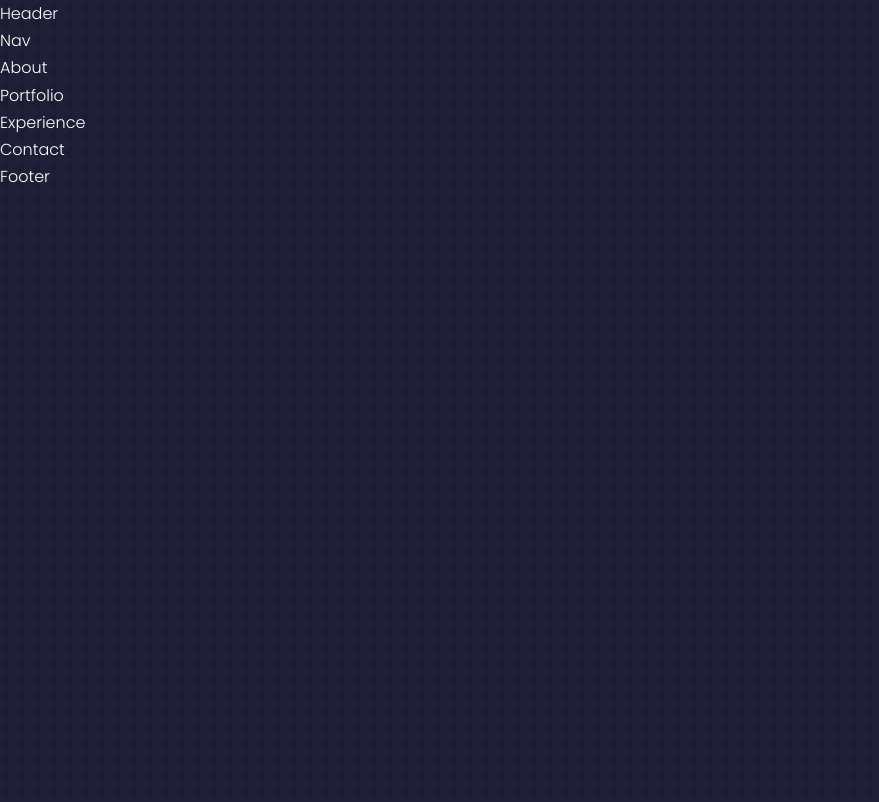
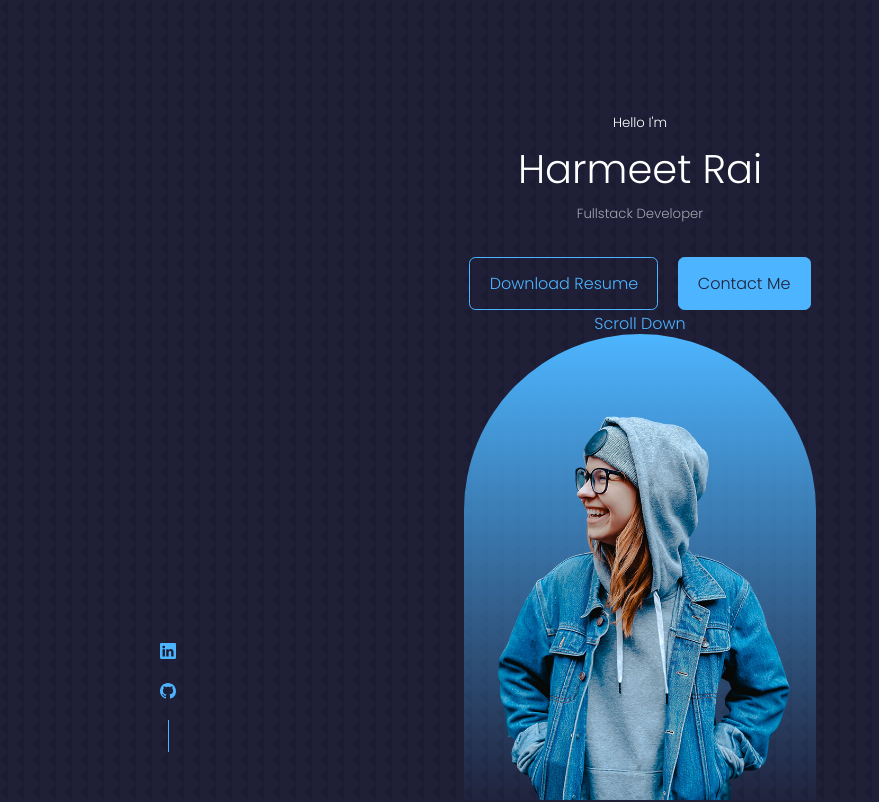
Before and after one commit to Harmeetrai/personal-website, a React (Create React App) app in the folder react-portfolio-website/: page / in a window 1280 px wide. Shown: the top 802 px of the page, without its empty margins (0-879 px from the left). Built offline with nearby package versions, Linux system fonts and the light colour scheme.

Commit message:
update header

```diff
--- a/react-portfolio-website/package.json
+++ b/react-portfolio-website/package.json
@@ -8,6 +8,7 @@
     "@testing-library/user-event": "^13.5.0",
     "react": "^18.1.0",
     "react-dom": "^18.1.0",
+    "react-icons": "^4.3.1",
     "react-scripts": "5.0.1",
     "web-vitals": "^2.1.4"
   },
--- /dev/null
+++ b/react-portfolio-website/src/components/header/CTA.jsx
@@ -0,0 +1,13 @@
+import React from 'react'
+import CV from '../../assests/cv.pdf'
+
+const CTA = () => {
+  return (
+    <div className='cta'>
+        <a href={CV} download className='btn'>Download Resume</a>
+        <a href="#contact" className='btn btn-primary'>Contact Me</a>
+    </div>
+  )
+}
+
+export default CTA
--- a/react-portfolio-website/src/components/header/Header.jsx
+++ b/react-portfolio-website/src/components/header/Header.jsx
@@ -1,9 +1,26 @@
 import React from 'react'
 import './header.css'
+import CTA from './CTA'
+import ME from '../../assests/me.png'
+import HeaderSocials from './HeaderSocials'
 
 const Header = () => {
   return (
-    <div>Header</div>
+    <header>
+      <div className="container header__container">
+        <h5>Hello I'm</h5>
+        <h1>Harmeet Rai</h1>
+        <h5 className='text-light'>Fullstack Developer</h5>
+        <CTA />
+        <HeaderSocials />
+
+        <div className="me">
+          <img src={ME} alt="me" />
+        </div>
+
+        <a href="#contact" className='scroll__down'>Scroll Down</a>
+      </div>
+    </header>
   )
 }
 
--- /dev/null
+++ b/react-portfolio-website/src/components/header/HeaderSocials.jsx
@@ -0,0 +1,14 @@
+import React from 'react'
+import {BsLinkedin} from 'react-icons/bs'
+import {BsGithub} from 'react-icons/bs'
+
+const HeaderSocials = () => {
+  return (
+    <div className='header__socials'>
+        <a href='https://www.linkedin.com/in/harmeet-rai-914386147/' target='_blank'><BsLinkedin/></a>
+        <a href='https://github.com/Harmeetrai' target='_blank'><BsGithub/></a>
+    </div>
+  )
+}
+
+export default HeaderSocials
--- a/react-portfolio-website/src/components/header/header.css
+++ b/react-portfolio-website/src/components/header/header.css
@@ -0,0 +1,52 @@
+header {
+    height: 100vh;
+    padding-top: 7rem;
+    overflow: hidden;
+}
+
+.header__container {
+    text-align: center;
+    height: 100%;
+    position: relative;
+}
+
+/* CTA */
+.cta{
+    margin-top: 2rem;
+    display: flex;
+    justify-content: center;
+    gap: 1.2rem;
+}
+
+/* Social Media */
+.header__socials {
+    display: flex;
+    flex-direction: column;
+    align-items: center;
+    gap: 0.8rem;
+    position: absolute;
+    left: 0;
+    bottom: 3rem;
+}
+
+.header__socials::after {
+    content: "";
+    width: 1px;
+    height:2rem ;
+    background: var(--color-primary);
+}
+
+/* me */
+.me {
+    background: linear-gradient(var(--color-primary), transparent);
+    width: 22rem;
+    height: 30rem;
+    position: absolute;
+    left: calc(50% - 11rem);
+    margin-top: 1.5rem;
+    border-radius: 12rem 12rem 0 0;
+    overflow: hidden;
+    padding: 5rem 1.5rem 1.5rem 1.5rem;
+}
+
+/*scroll down 1:03.29*/
```
Also changed, not shown: 1 other file (tests, documents, lock files or other folders).
